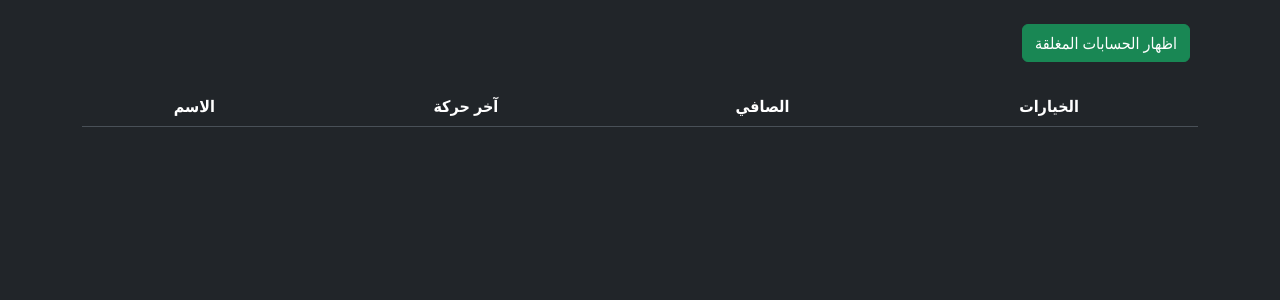
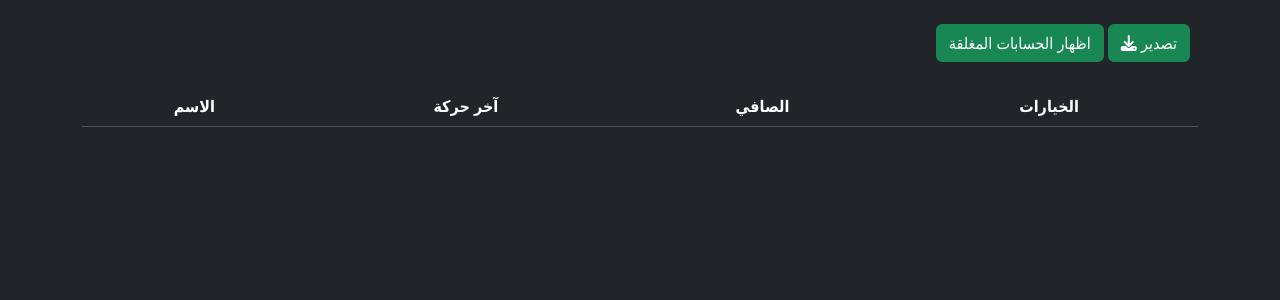
Before and after one commit to aaltatan/customers_sheet, a Flask app: template templates/index.html in a window 1280 px wide. Shown: the top 300 px of the page. Run offline with Flask 3, Linux system fonts and the light colour scheme; the template is opened without the code that fills it, so the values that code supplies are empty; some libraries are stand-ins or nearby versions.

Commit message:
add export excel file functionality

```diff
--- a/app.py
+++ b/app.py
@@ -1,5 +1,6 @@
-from flask import Flask, redirect, render_template, request, session, flash
-from datetime import timedelta
+from flask import Flask, redirect, render_template, request, session, flash, send_file
+from datetime import timedelta, datetime
+import openpyxl
 from quires import *
 import re
 import os
@@ -31,6 +32,13 @@ def make_session_permanent():
 
 @app.route("/", methods=["GET", "POST"])
 def index():
+
+    temp_dir = os.path.join("temp")
+    excel_files = os.listdir(temp_dir)
+    for file in excel_files:
+        if file.split("\\")[-1] == "blank.xlsx":
+            continue
+        os.remove(os.path.join(temp_dir, file))
 
     if not session.get("user_session"):
         return redirect("/login")
@@ -68,6 +76,28 @@ def index():
                            total=total,
                            all_customers=all_customers
                            )
+
+
+@app.route("/export")
+def export_excel():
+
+    file_name = datetime.today().strftime("%Y_%m_%d___%H_%M_%S")
+
+    data = run_query(get_customers_nets_query)
+
+    data = [("#", "الاسم", "آخر حركة", "المبغ")] + data
+
+    wb = openpyxl.load_workbook(f"./temp/blank.xlsx")
+    ws = wb.active
+
+    ws.delete_rows(1, ws.max_row)
+
+    for row in data:
+        ws.append(row)
+
+    wb.save(f"./temp/{file_name}.xlsx")
+    wb.close()
+    return send_file(f"./temp/{file_name}.xlsx", as_attachment=True)
 
 
 @app.route("/users", methods=["GET", "POST"])
@@ -453,4 +483,4 @@ def login():
 
 
 if __name__ == "__main__":
-    app.run(host="0.0.0.0")
+    app.run(debug=True, host="0.0.0.0")
--- a/templates/index.html
+++ b/templates/index.html
@@ -15,13 +15,18 @@
   {% endif %}
   <!--  -->
   {% endwith %}
-  <div class="d-flex justify-content-between align-items-center my-4 px-2">
+  <div class="d-flex justify-content-center align-items-center my-4 px-2 gap-1">
     <h2 class="text-center my-2">{{ total }}</h2>
     {% if request.full_path == "/?zero=True" %}
-    <a href="/" class="btn btn-danger">اخفاء الحسابات المغلقة</a>
+    <a href="/" class="btn btn-danger ms-auto">اخفاء الحسابات المغلقة</a>
     {% else: %}
-    <a href="?zero=True" class="btn btn-success">اظهار الحسابات المغلقة</a>
+    <a href="?zero=True" class="btn btn-success ms-auto"
+      >اظهار الحسابات المغلقة</a
+    >
     {% endif %}
+    <a href="/export" class="btn btn-success">
+      <i class="fa-solid fa-download"></i> تصدير
+    </a>
   </div>
   <div class="table-responsive">
     <table class="table text-center table-striped table-hover align-middle">
@@ -94,5 +99,4 @@
     </table>
   </div>
 </div>
-
 {% endblock %}
```
Also changed, not shown: 1 other file.
